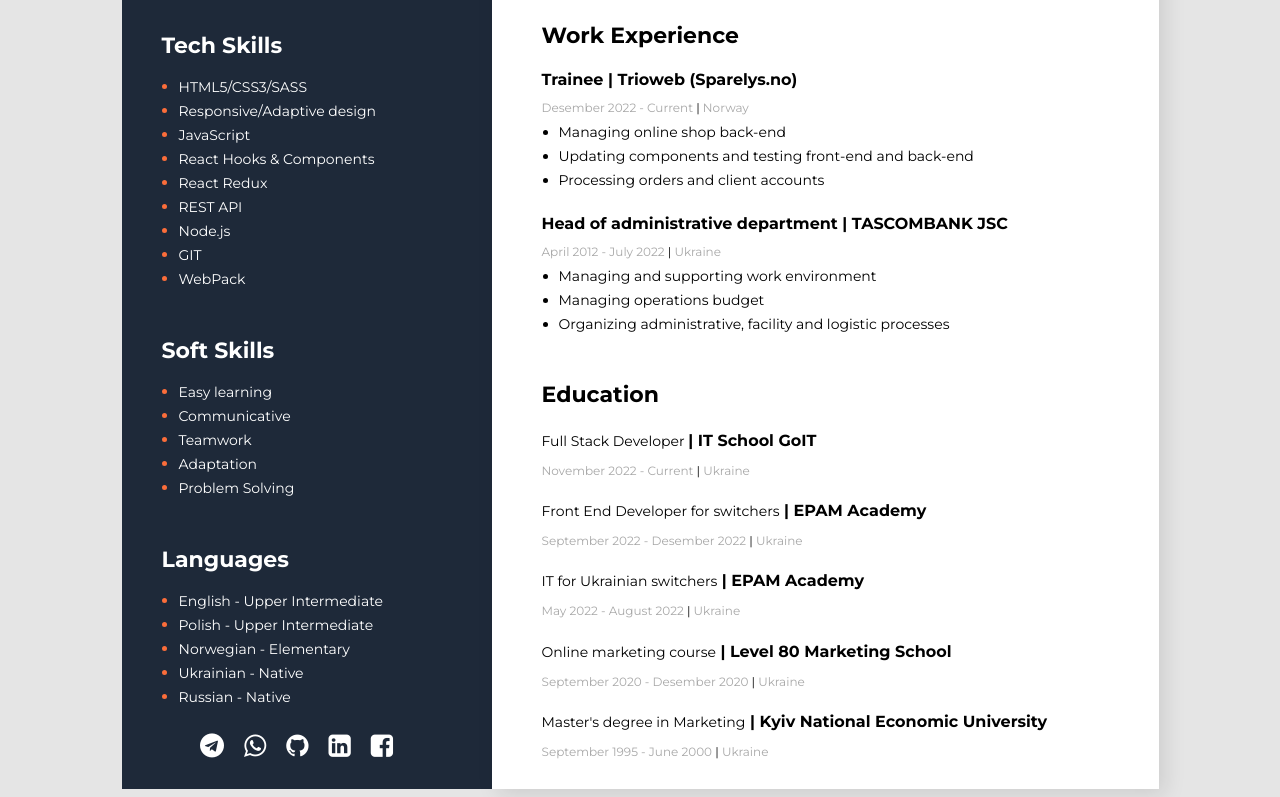
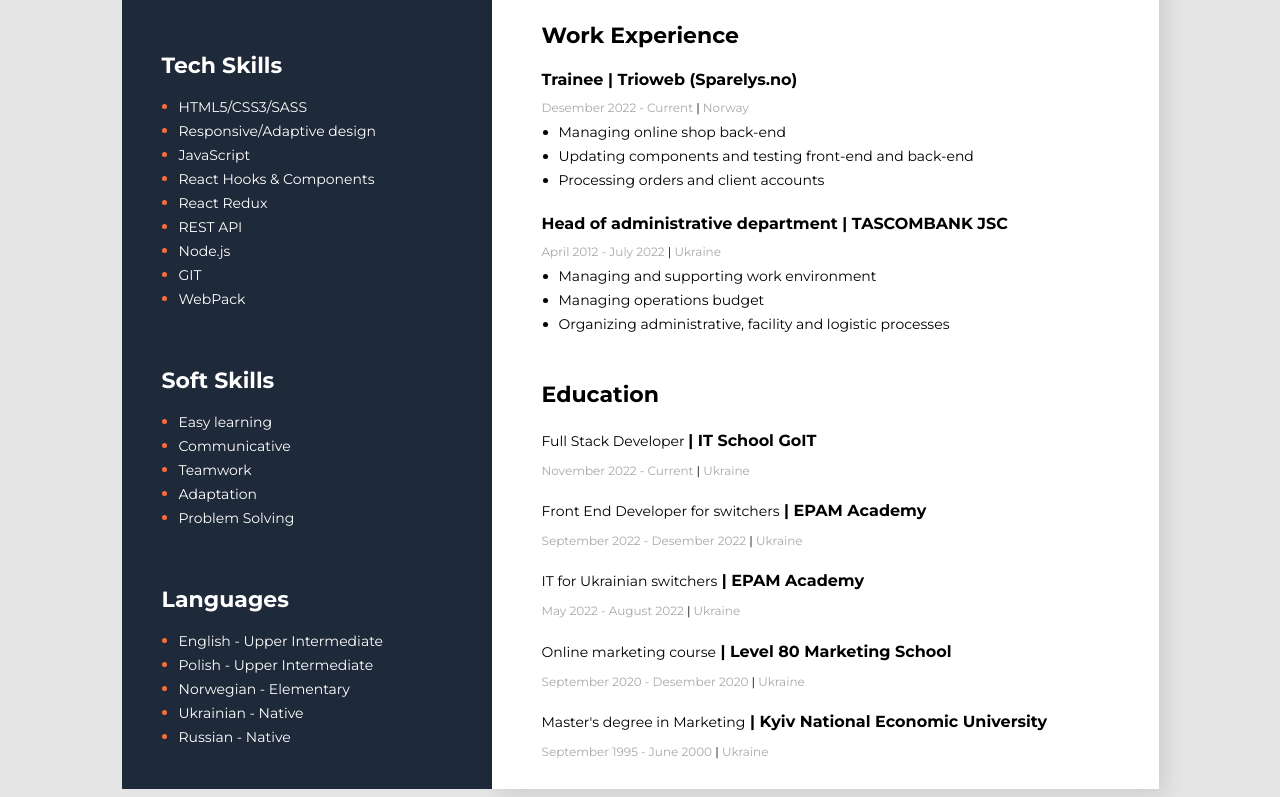
Before and after one commit to OleksandrKochenko/CV, a plain HTML site: page index.html in a window 1280 px wide. Shown: the part 626-1423 px from the top of the page. Drawn offline with Linux system fonts and the light colour scheme; some packages are replaced by stand-ins of ours; a script that the page names is missing.

Commit message:
deleted social icons

```diff
--- a/index.html
+++ b/index.html
@@ -270,7 +270,7 @@
             <li><span class="skills-list-item">Russian - Native</span></li>
           </ul>
         </div>
-        <div class="social">
+        <!-- <div class="social">
           <a id="telegram" href="./img/telegram-qr.jpg"
             ><i class="fa fa-telegram" data-source="./img/telegram-qr.jpg"></i
           ></a>
@@ -290,7 +290,7 @@
             target="_blank"
             ><i class="fa fa-facebook-square"></i
           ></a>
-        </div>
+        </div> -->
       </aside>
     </div>
     <script
--- a/styles/styles.css
+++ b/styles/styles.css
@@ -157,7 +157,7 @@
 .sidebar {
   background-color: #1e2939;
   color: #ffffff;
-  padding-top: 40px;
+  padding: 40px 0;
   width: 370px;
   display: flex;
   flex-direction: column;
```
